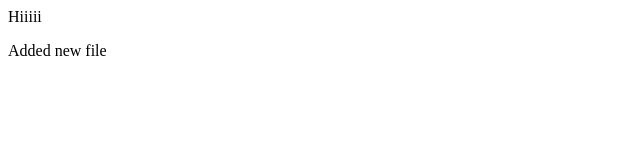
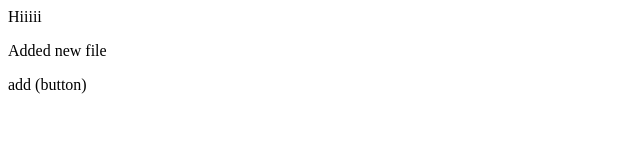
Before and after one commit to Gangothri16/localRepo, a plain HTML site: page index.html in a window 1280 px wide. Shown: the whole page, without its empty margins (0-640 px from the left). Drawn offline with Linux system fonts and the light colour scheme.

Commit message:
add button

```diff
--- a/index.html
+++ b/index.html
@@ -1,2 +1,3 @@
 <p>Hiiiii</p>
 <p>Added new file</p>
+<p>add (button)</p>
```
